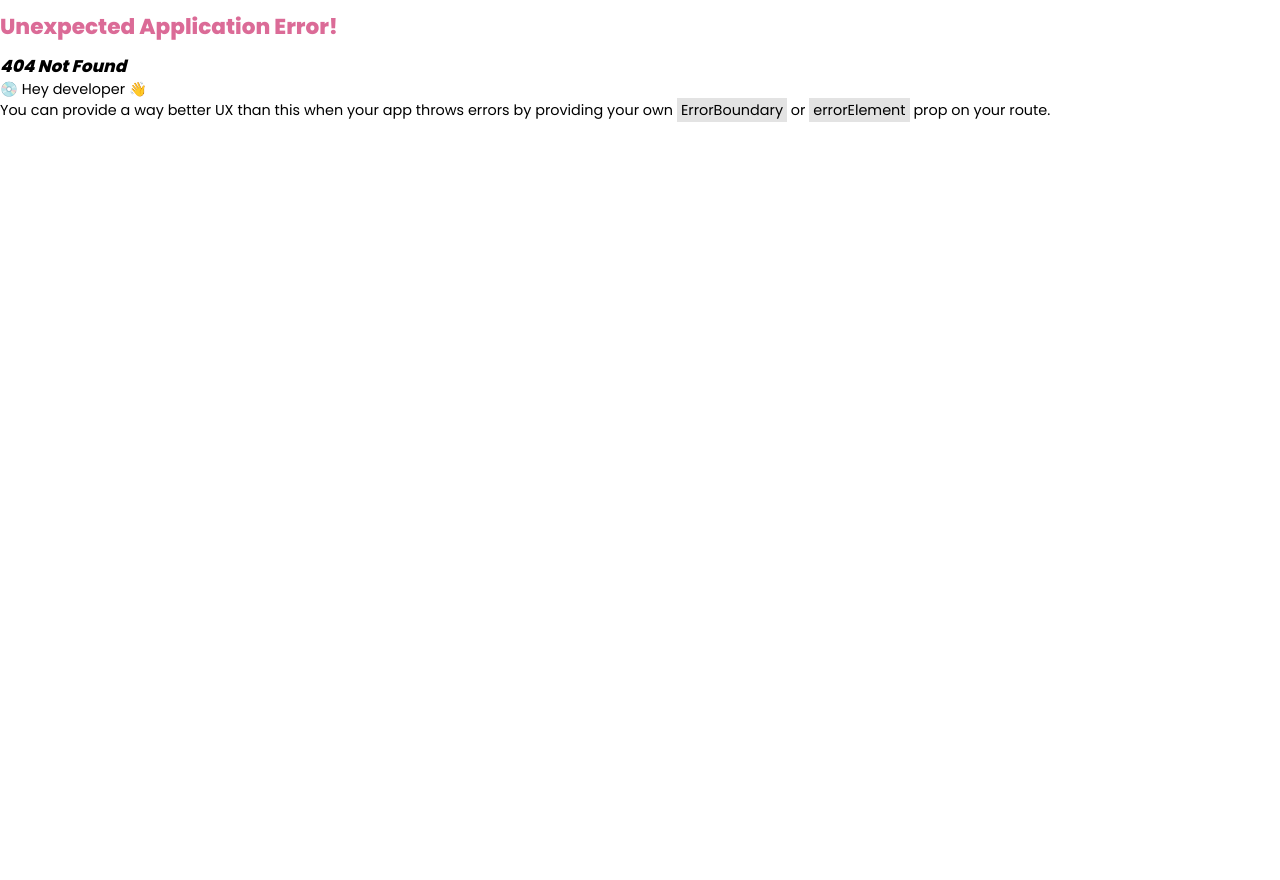
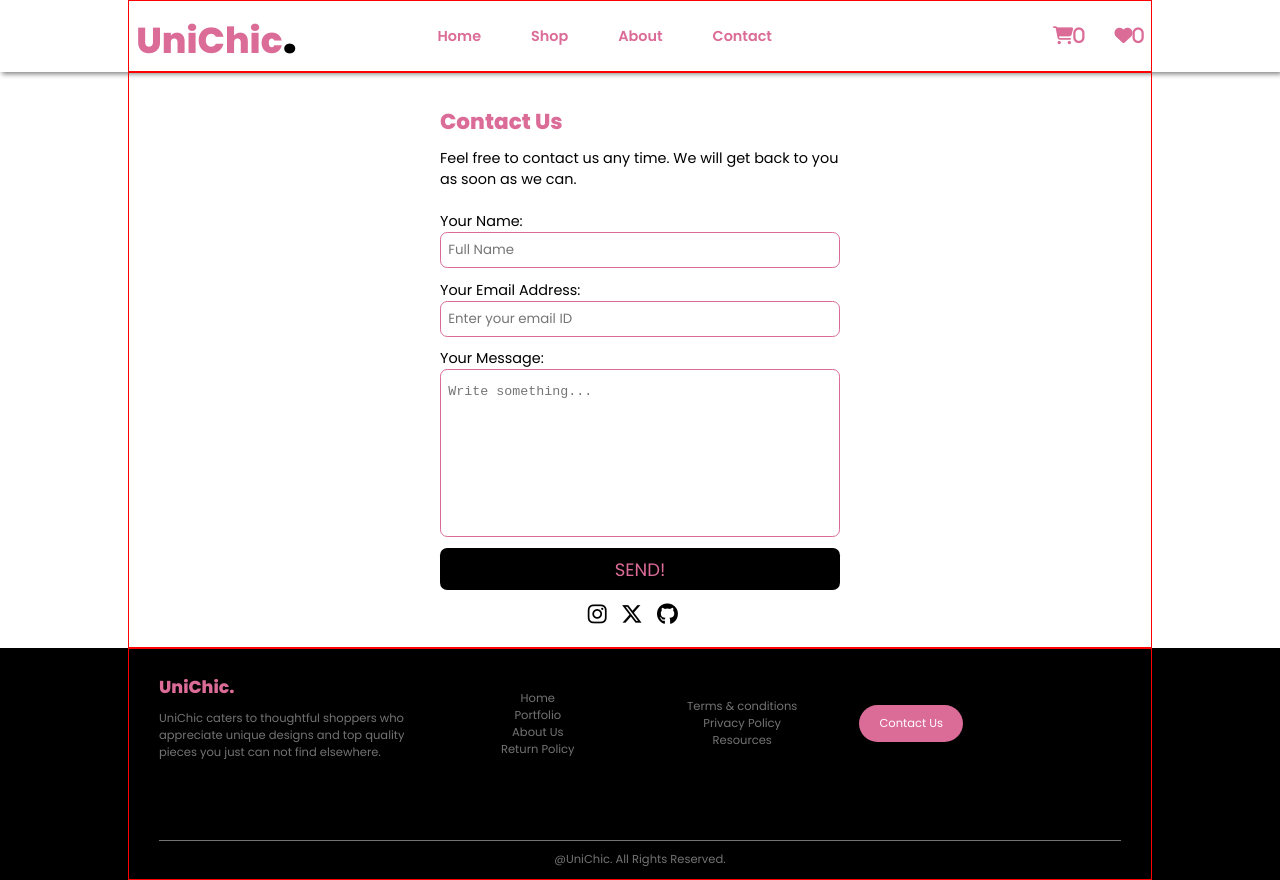
Before and after one commit to pragya-codes/UniChic-app, a React (Vite) app: page /contact in a window 1280 px wide. Before the commit this address had no page. Before the commit the page ends 800 px from the top, so only its background shows below. Built offline with nearby package versions, Linux system fonts and the light colour scheme.

Commit message:
contact page

```diff
--- a/src/App.jsx
+++ b/src/App.jsx
@@ -6,7 +6,7 @@ import About from './components/About';
 
 import Shop from './components/Shop';
 import Home from './components/Home';
-
+import Contact from './components/Contact';
 import './styles/App.css';
 import Cart from './components/Cart';
 import WishContextProvider from './context/wishContext';
@@ -26,7 +26,7 @@ const router = createBrowserRouter([
 				// },
 			},
 			{ path: '/about', element: <About /> },
-			// { path: '/contact', element: <Contact /> },
+			{ path: '/contact', element: <Contact /> },
 			{ path: '/cart', element: <Cart /> },
 		],
 	},
--- /dev/null
+++ b/src/components/Contact.jsx
@@ -0,0 +1,33 @@
+import '../styles/Contact.css';
+function Contact() {
+	return (
+		<div className="container c-form">
+			<div className="contact-form">
+				<h2>Contact Us</h2>
+				<p>
+					Feel free to contact us any time. We will get back to you as
+					soon as we can.
+				</p>
+				<form action="#">
+					<label htmlFor="Name">Your Name:</label>
+					<input placeholder="Full Name"></input>
+					<label htmlFor="email">Your Email Address:</label>
+					<input placeholder="Enter your email ID"></input>
+					<label htmlFor="message">Your Message:</label>
+					<input
+						id="message"
+						placeholder="Write something..."
+					></input>
+					<button id="submit">Send!</button>
+				</form>
+				<div className="social">
+					<i className="fa-brands fa-instagram fa-xl"></i>
+					<i className="fa-brands fa-x-twitter fa-xl"></i>
+					<i className="fa-brands fa-github fa-xl"></i>
+				</div>
+			</div>
+		</div>
+	);
+}
+
+export default Contact;
--- /dev/null
+++ b/src/styles/Contact.css
@@ -0,0 +1,46 @@
+.contact-form {
+	margin: auto;
+	padding: 1.5rem 0;
+	display: flex;
+	flex-direction: column;
+	max-width: 400px;
+}
+
+form {
+	display: flex;
+	flex-direction: column;
+}
+p {
+	padding-bottom: 1.5rem;
+}
+
+form > input {
+	border: 1px solid var(--pink);
+	padding-left: 0.5rem;
+	border-radius: 0.5rem;
+	height: 2.5rem;
+	margin-bottom: 0.8rem;
+}
+
+#message {
+	padding: 1.5rem 0 10rem 0.5rem;
+	font-family: 'Courier New', Courier, monospace;
+}
+
+#submit {
+	cursor: pointer;
+	border: none;
+	border-radius: 0.5rem;
+	padding: 0.5rem 0;
+	background-color: black;
+	color: var(--pink);
+	font-size: large;
+	text-transform: uppercase;
+	margin-bottom: 0.5rem;
+}
+
+.social {
+	margin-top: 0.5rem;
+	letter-spacing: 1rem;
+	text-align: center;
+}
```
